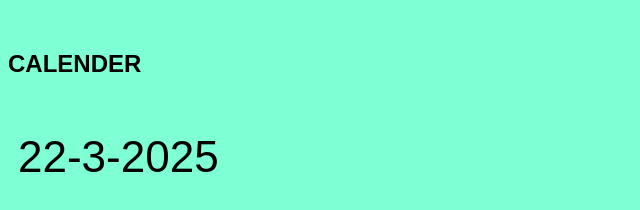
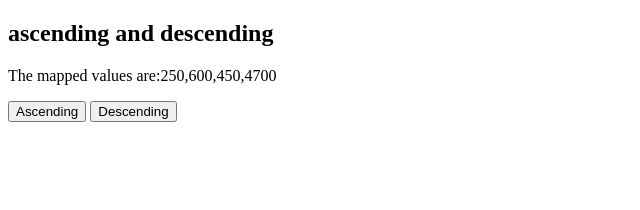
Before and after one commit to Ayanisnot/validate, a plain HTML site: page index.html in a window 1280 px wide. Shown: the whole page, without its empty margins (0-640 px from the left). Drawn offline with Linux system fonts and the light colour scheme.

Commit message:
Add files via upload

```diff
--- a/index.html
+++ b/index.html
@@ -4,9 +4,11 @@
 
 </head>
 <body>
-    <h2>CALENDER</h2>
-    <p id="date"></p>
+    <h2>ascending and descending</h2>
+    <p id="product_value"> </p>
+    <button onclick="ascending()"> Ascending </button>
+    <button onclick="descending()">  Descending </button>
+
 </body>
-<script src="script.js" ></script>
-<link rel="stylesheet" href="style.css">
+<script src="script.js"></script>
 </html>
--- a/script.js
+++ b/script.js
@@ -1,6 +1,20 @@
-let today = new Date();
-let day = today.getDate();
-let month = today.getMonth() + 1;
-let year = today.getFullYear();
+let numbers = [5, 12, 9, 94];
+function myfunction(num)  {
+    return num * 50;
+}
 
-document.getElementById("date").innerHTML = day + "-" + month + "-" + year
+var newarray = numbers.map(myfunction);
+document.getElementById("product_value").innerHTML = "The mapped values are:" + newarray;
+
+
+
+function ascending() {
+    newarray.sort(function(a, b){return a - b});
+    document.getElementById("product_value").innerHTML = "The ascending order of mapped values are:" + newarray;
+
+}
+function descending() {
+ newarray.sort(function(a, b){return b - a});
+ document.getElementById("product_value").innerHTML = "The descending order of mapped values are:" + newarray;
+
+}
```
